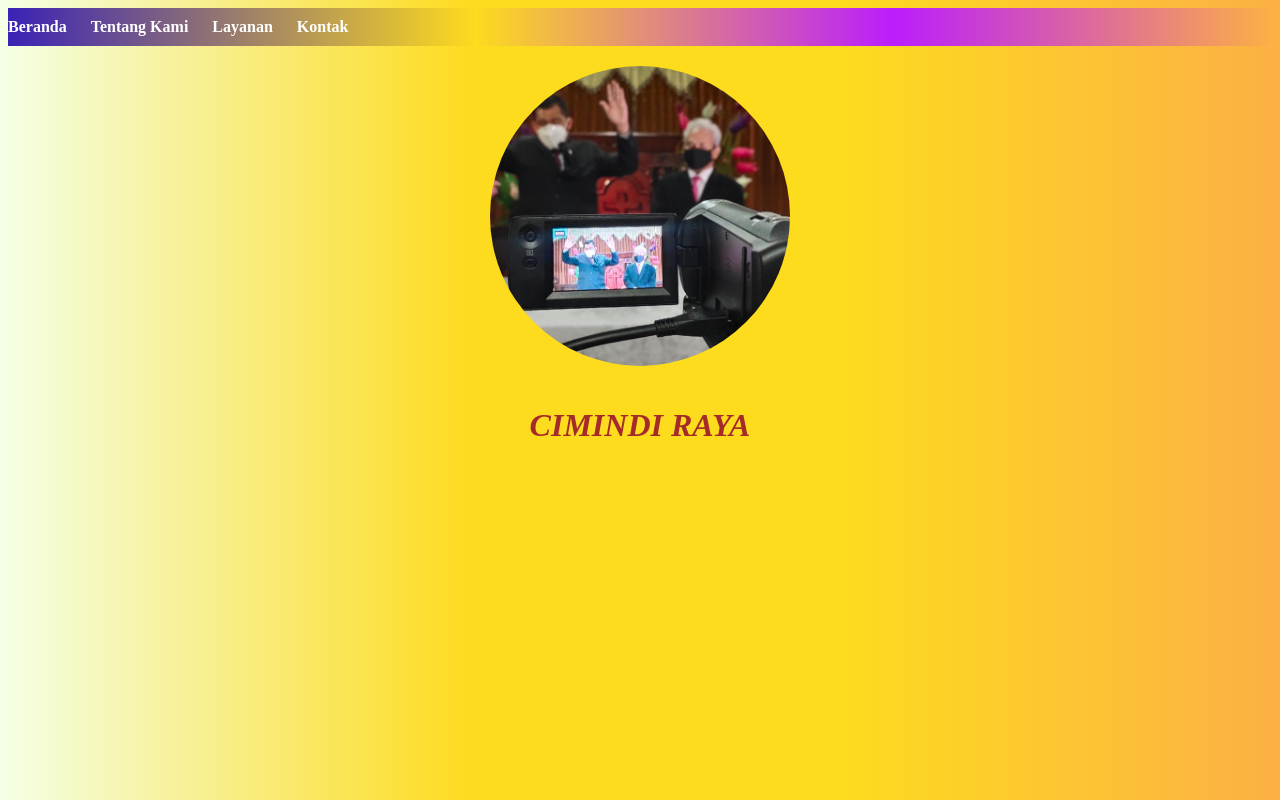
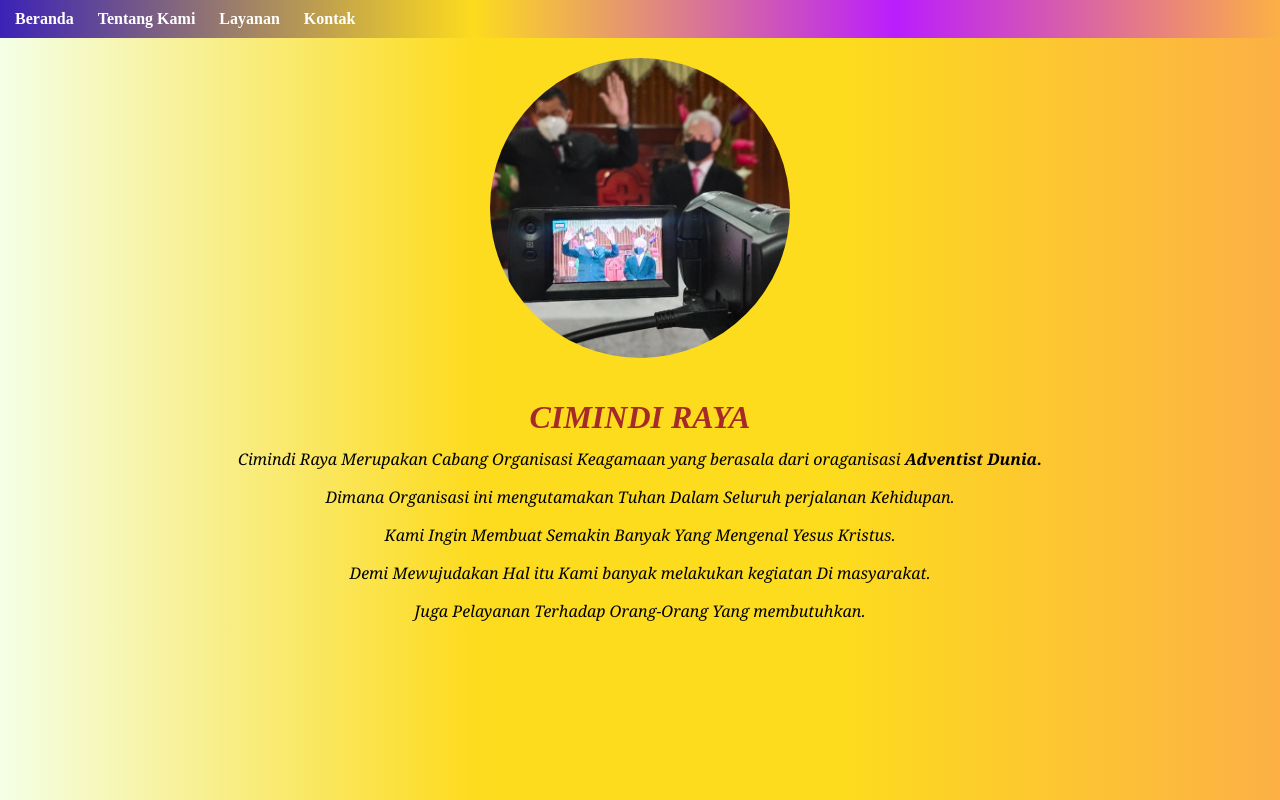
Before and after one commit to DapaIS4/WEB1, a plain HTML site: page latihan css.html in a window 1280 px wide. Drawn offline with Linux system fonts and the light colour scheme.

Commit message:
first commit for Gitt.html

```diff
--- a/latihan DESIGN.css
+++ b/latihan DESIGN.css
@@ -1,18 +1,21 @@
 body{
+    margin: 0;
+
+    padding: 0;
     background: rgb(244,255,230);
-background: linear-gradient(90deg, rgba(244,255,230,1) 0%, rgba(253,219,30,1) 37%, rgba(253,220,29,1) 65%, rgba(252,176,69,1) 100%);
+    background: linear-gradient(90deg, rgba(244,255,230,1) 0%, rgba(253,219,30,1) 37%, rgba(253,220,29,1) 65%, rgba(252,176,69,1) 100%);
+}
+
+nav ul{
+    list-style: none;
+    margin:0 15px;
+    padding: 0;
+    text-align: left;
 }
 nav{
     background: rgb(59,34,182);
     background: linear-gradient(90deg, rgba(59,34,182,1) 0%, rgba(253,219,30,1) 37%, rgba(186,29,253,1) 70%, rgba(252,176,69,1) 100%);
-overflow: hidden;
-padding: 10px 0;
-}
-nav ul{
-    list-style: none;
-    margin: 0;
-    padding: 0;
-    text-align: left;
+    padding: 10px 0;
 }
 nav li{
     display: inline;
@@ -24,7 +27,7 @@ nav a {
     font-weight: bold; /* Ketebalan teks tautan */
 }
 nav a:hover {
-    color: #ff9900; /* Warna teks saat hover */
+    color: #25e7bd; /* Warna teks saat hover */
 }
 h1{
     color: brown;
@@ -35,17 +38,18 @@ h1{
     margin: auto;
     padding: 20px;
     font-family: Arial, sans-serif;
-
   }
-  img {
+  img{
     display: block;
     margin: auto;
     max-width: 300px;
     height: auto;
     border-radius: 50%;
   }
+
 .p1{
-    padding: 10px;
-    margin: 10px;
+    padding: -10px;
+    margin: -10px;
     text-align: center;
+    font-family: Georgia, 'Times New Roman', Times, serif;
 }
--- a/latihan css.html
+++ b/latihan css.html
@@ -19,6 +19,12 @@
             <img src="cira.jpg" alt="gambar media cira">
         </div>
        <h1><em>CIMINDI RAYA</em></h1>
-       <h2></h2>
+       <section class="p1">
+        <p><em>Cimindi Raya Merupakan Cabang Organisasi Keagamaan yang berasala dari oraganisasi <strong>Adventist Dunia.</strong></em></p>
+        <p><em>Dimana Organisasi ini mengutamakan Tuhan Dalam Seluruh perjalanan Kehidupan.</em></p>
+        <p><em>Kami Ingin Membuat Semakin Banyak Yang Mengenal Yesus Kristus.</em></p>
+        <p><em>Demi Mewujudakan Hal itu Kami banyak melakukan kegiatan Di masyarakat.</em></p>
+        <p><em>Juga Pelayanan Terhadap Orang-Orang Yang membutuhkan.</em></p>
+       </section>
     </body>
 </html>
```
Also changed, not shown: Gitt.html (added, +11 -0 lines).
